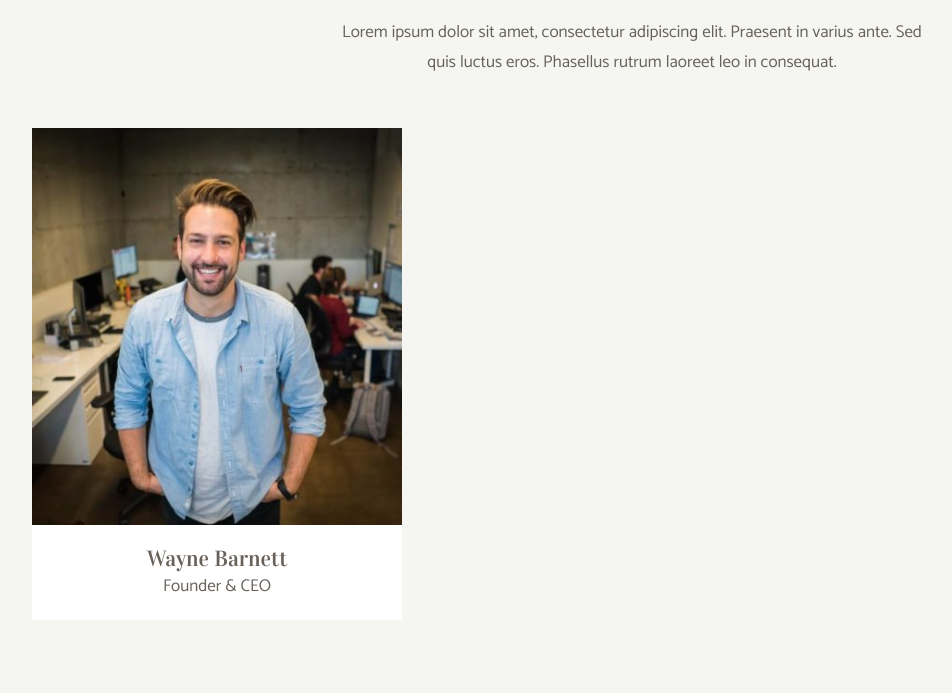
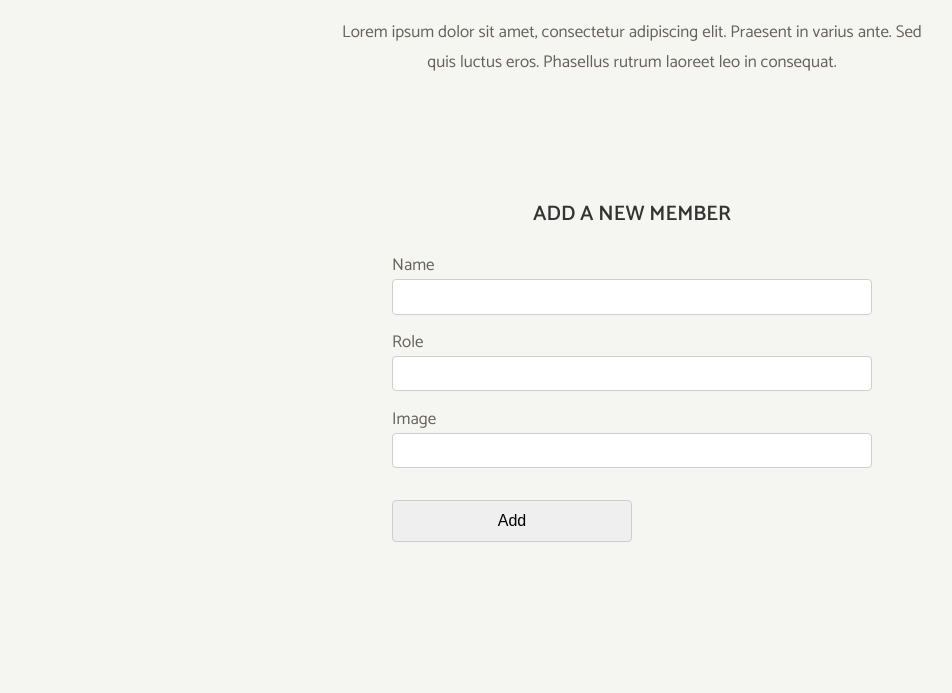
Before and after one commit to edodima13/-js-our-team-, a plain HTML site: page index.html in a window 1280 px wide. Shown: the part 107-800 px from the top of the page, without its empty margins (8-960 px from the left). Drawn offline with Linux system fonts and the light colour scheme.

Commit message:
avanzamneto

```diff
--- a/index.html
+++ b/index.html
@@ -22,21 +22,7 @@
         </p>
         <div class="team-container">
           <!-- Inseriamo inizialmente una card statica per stilarla e vedere l'effetto finale -->
-
-          <div class="team-card">
-            <div class="card-image">
-              <img
-                src="img/wayne-barnett-founder-ceo.jpg"
-                alt="Wayne Barnett"
-              />
-            </div>
-            <div class="card-text">
-              <h3>Wayne Barnett</h3>
-              <p>Founder & CEO</p>
-            </div>
-          </div>
         </div>
-      </div>
     </section>
 
     <section id="add-member">
--- a/myjavascript.js
+++ b/myjavascript.js
@@ -32,4 +32,32 @@ const team = [
     },
   ];
   //recuperare il container per inserire i dati della card
-  const teamContainer = document.querySelector(".team-container")
+  const teamContainer = document.querySelector(".team-container");
+
+  //replicare le card con i dati dei membri
+  for (let i = 0; i < team.length; i++){
+    //dichiarare le variabili da replicare dell'oggetto
+    const membriDelTeam = team [i];
+    let nome = membriDelTeam.name;
+    let ruolo = membriDelTeam.role;
+    let immagine = membriDelTeam.image;
+    //console.log( nome, ruolo, immagine)
+
+    //crare l'elemento card dove introdurre le variabili
+    const card = `
+        <div class="team-card">
+            <div class="card-image">
+                <img
+                    src="img/${immagine}"
+                    alt="${nome}"
+                />
+            </div>
+            <div class="card-text">
+                <h3>${nome}</h3>
+                <p>${ruolo}</p>
+            </div>
+            </div>
+        </div>`
+        console.log(card)
+    //inserire l'elemento nel container nell'html
+  }
```
